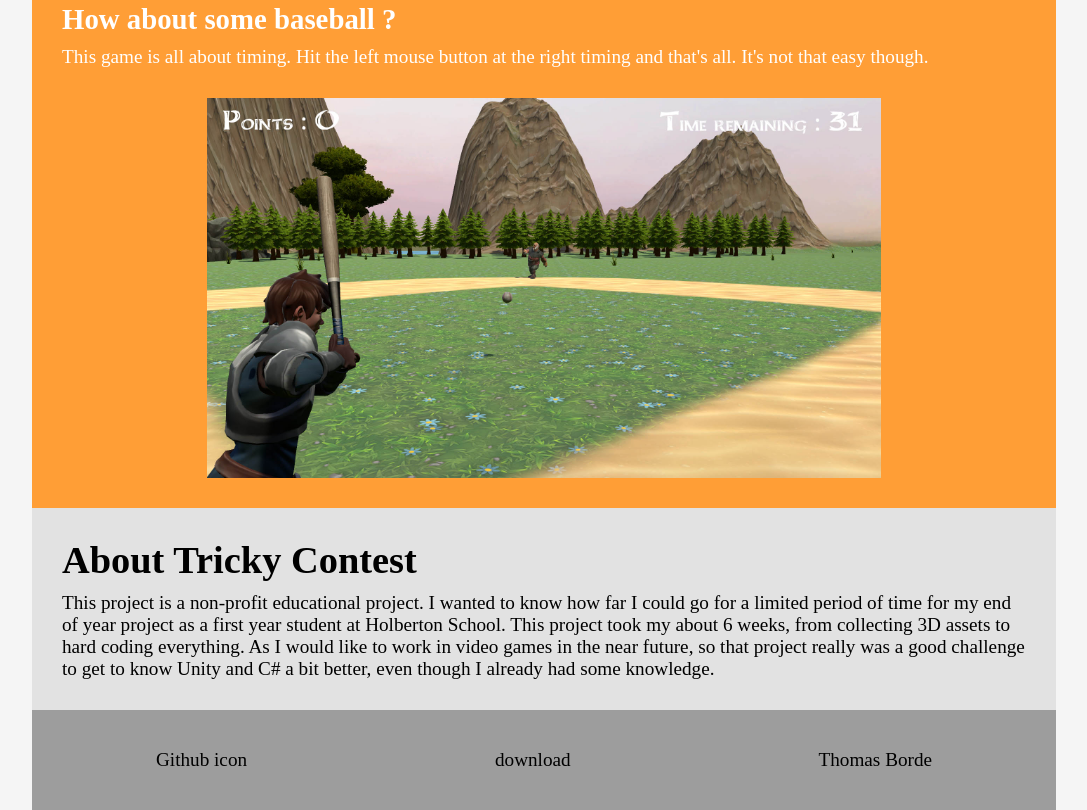
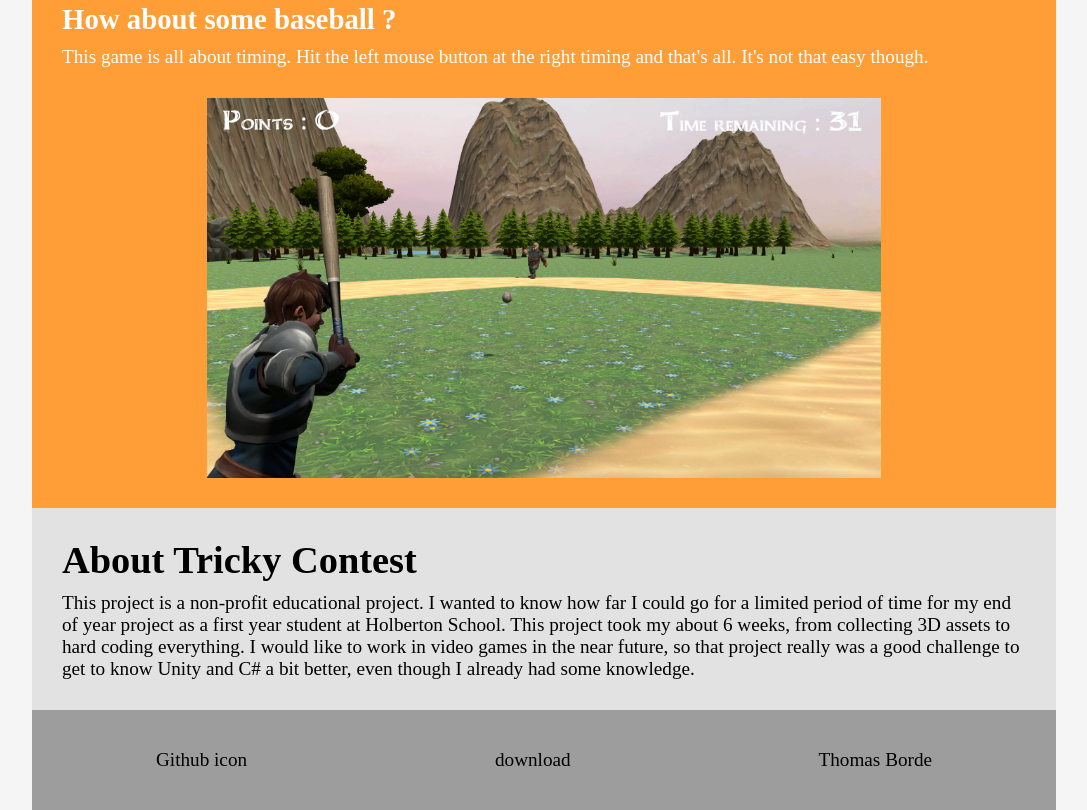
Before and after one commit to thomasborde94/Tricky_Contest_LandingPage, a plain HTML site: page index.html in a window 1280 px wide. Shown: the part 2674-3484 px from the top of the page, without its empty margins (96-1183 px from the left). Drawn offline with Linux system fonts and the light colour scheme.

Commit message:
Updated last paragraph

```diff
--- a/index.html
+++ b/index.html
@@ -55,7 +55,7 @@
                 <h1>About Tricky Contest</h1>
                 <p>This project is a non-profit educational project. I wanted to know how far I could go for a limited period of time for my end of year project
                      as a first year student at Holberton School. This project took my about 6 weeks, from collecting 3D assets to hard coding everything.
-                     As I would like to work in video games in the near future, so that project really was a good challenge to get to know Unity and C# a bit better,
+                     I would like to work in video games in the near future, so that project really was a good challenge to get to know Unity and C# a bit better,
                       even though I already had some knowledge.</p>
             </div>
         </main>
```
